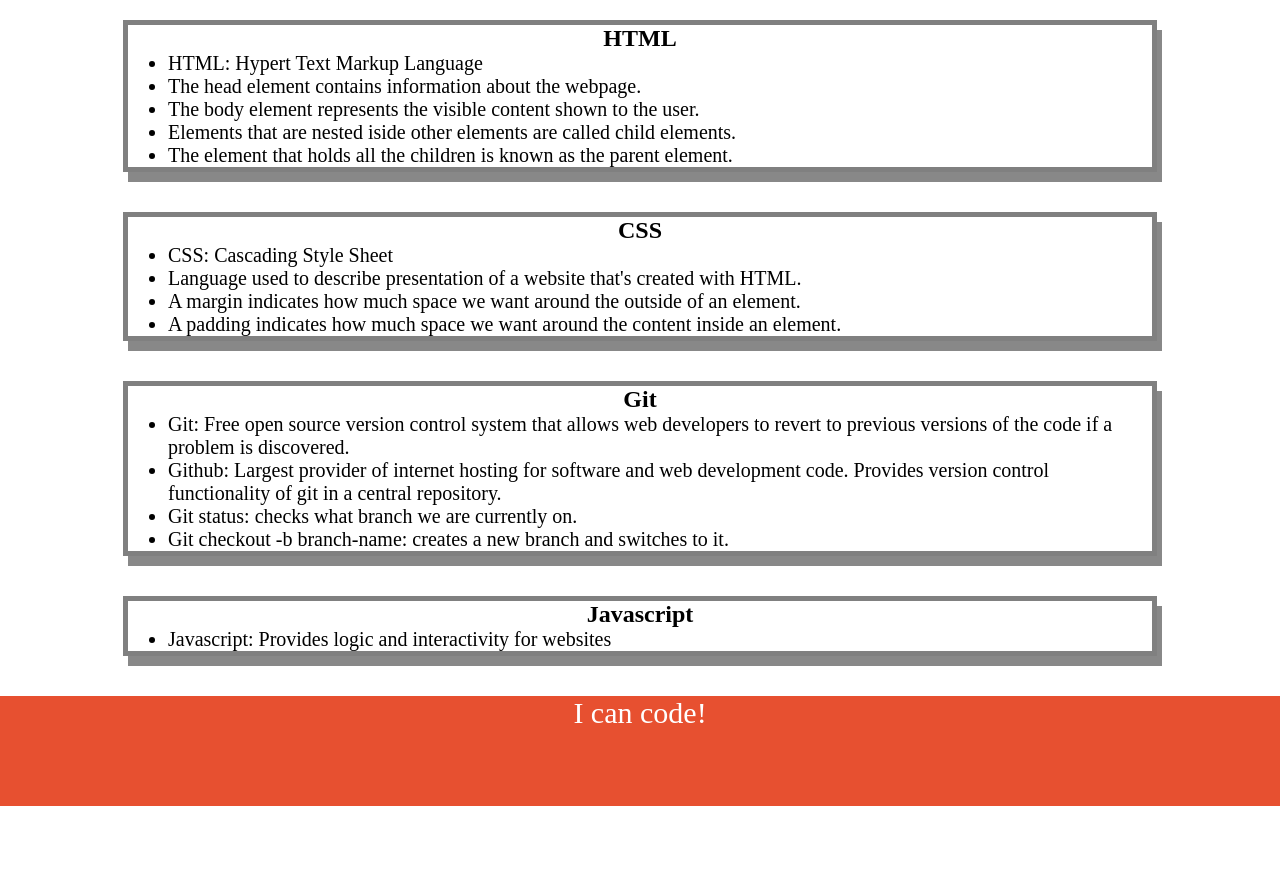
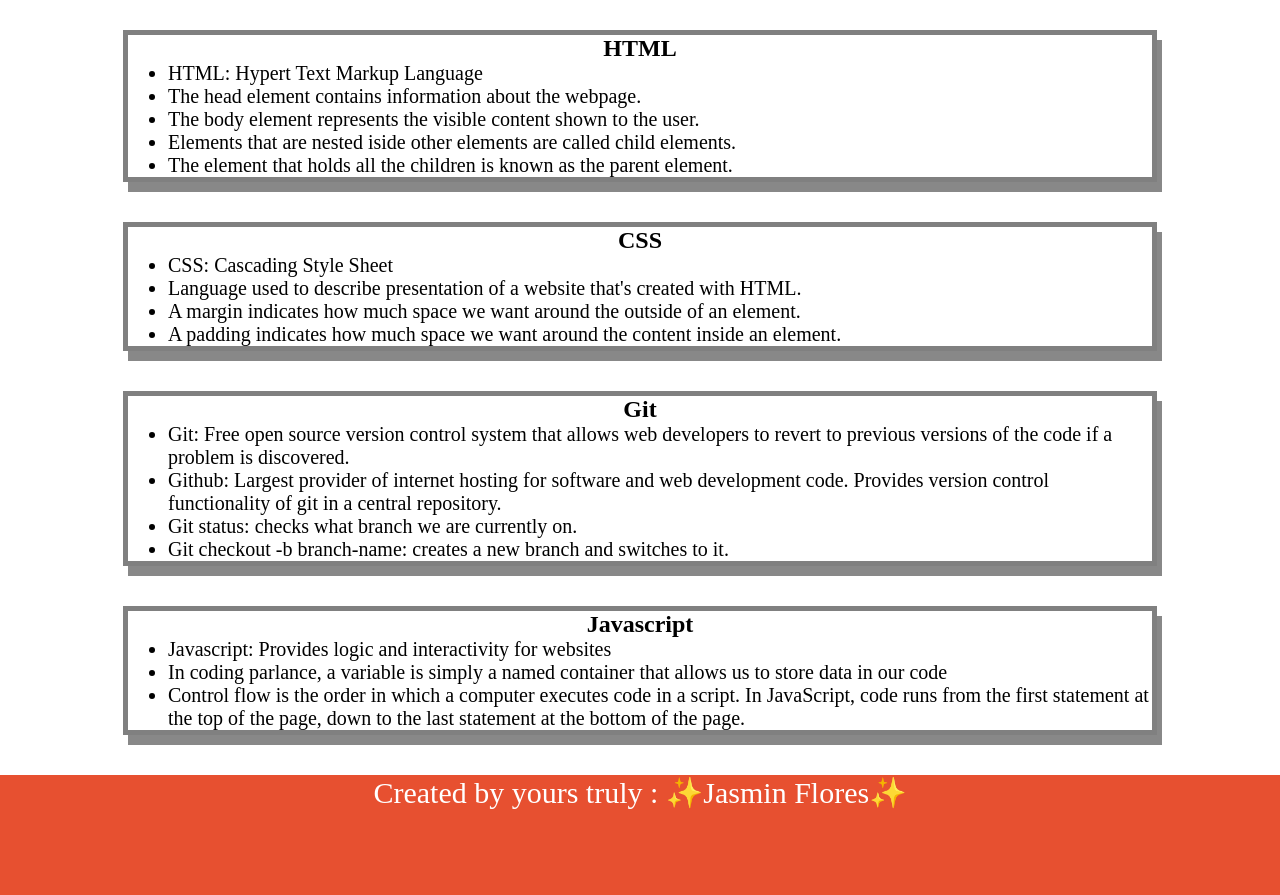
Before and after one commit to Jazzyjz/prework-study-guide, a plain HTML site: page index.html in a window 1280 px wide. Shown: the part 130-1025 px from the top of the page. Before the commit the page ends 936 px from the top, so only its background shows below. Drawn offline with Linux system fonts and the light colour scheme.

Commit message:
added JavaScript file

```diff
--- /dev/null
+++ b/assets/script.js
@@ -0,0 +1,32 @@
+/*var topics = ['HTML', 'CSS', 'Git', 'JavaScript'];
+
+if (topic === 'HTML') {
+  console.log("Let's study HTML!");
+} else if (topic === 'CSS') {
+  console.log("Let's study CSS!");
+} else if (topic === 'Git') {
+  console.log("Let's study Git!");
+} else if (topic === 'JavaScript') {
+  console.log("Let's study JavaScript!");
+} else {
+  console.log('Please try again!');
+}*/
+var topics = ['HTML', 'CSS', 'Git', 'JavaScript'];
+
+for (var x = 0; x < topics.length; x++) {
+ console.log(topics[x]);
+}
+
+/*
+if (topic === 'HTML') {
+ console.log("Let's study HTML!");
+} else if (topic === 'CSS') {
+ console.log("Let's study CSS!");
+} else if (topic === 'Git') {
+ console.log("Let's study Git!");
+} else if (topic === 'JavaScript') {
+ console.log("Let's study JavaScript!");
+} else {
+ console.log('Please try again!');
+}
+*/
--- a/assets/style.css
+++ b/assets/style.css
@@ -5,7 +5,7 @@
 header,
 footer {
     width: 100%;
-    height: 110px;
+    height: 120px;
     background-color: rgb(231, 80, 48);
     color: white;
 }
--- a/index.html
+++ b/index.html
@@ -11,6 +11,7 @@
     <header id="top">
       <h1>Prework Study Guide</h1>
       <img src="./assets/bowtie-cat.png" alt="Profile image of cat wearing a bow tie." />
+      <h2>✨ Open the Console to See What's Happening ✨</h2>
     </header>
     <main>
       <section class="card" id="html-section">
@@ -45,12 +46,15 @@
         <h2>Javascript</h2>
         <ul>
           <li>Javascript: Provides logic and interactivity for websites</li>
+          <li>In coding parlance, a variable is simply a named container that allows us to store data in our code</li>
+          <li>Control flow is the order in which a computer executes code in a script. In JavaScript, code runs from the first statement at the top of the page, down to the last statement at the bottom of the page.</li>
         </ul>
       </section>
     </main>
 
     <footer>
-      <p>I can code!</p>
+      <p>Created by yours truly : ✨Jasmin Flores✨</p>
     </footer>
+    <script src="./assets/script.js"></script>
   </body>
 </html>
```
